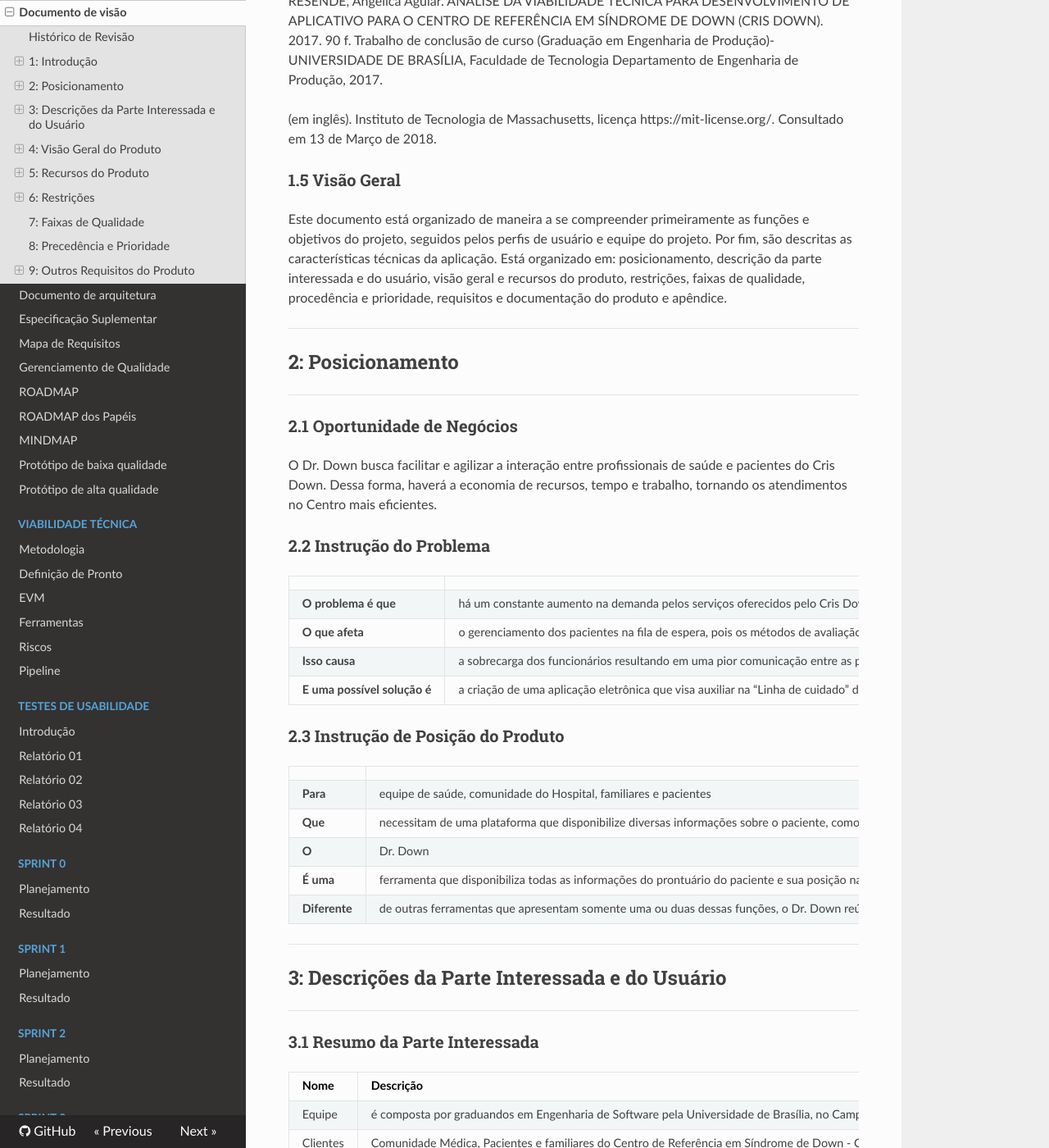
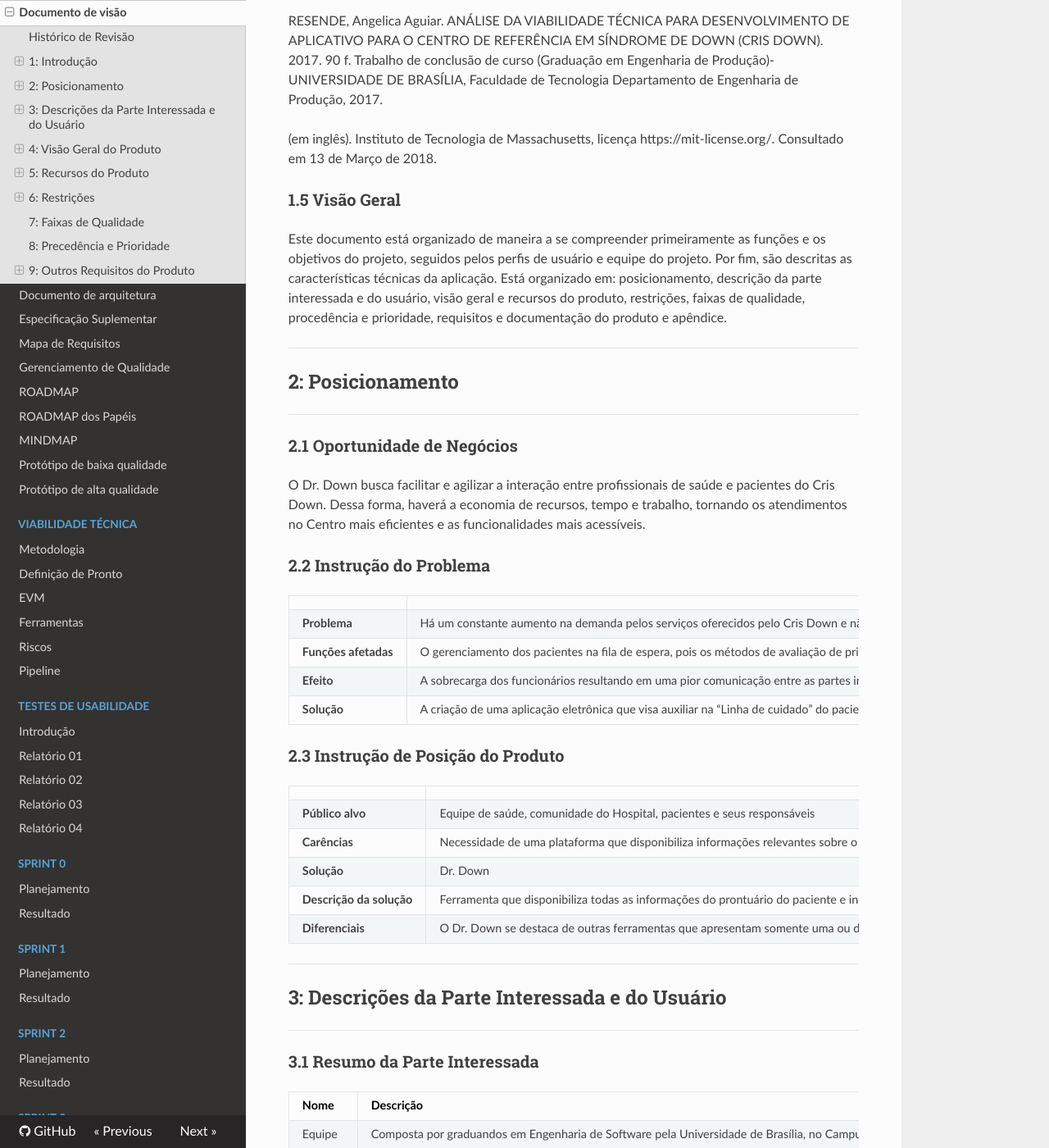
Before and after one commit to fga-eps-mds/2018.1-Dr-Down, an MkDocs documentation site: the page built from docs/mds/VISION_DOCUMENT.md, in a window 1280 px wide and 1400 px high, scrolled down 1851 px. Shown: the whole window at 82% size. Built offline with MkDocs 1.6.1, drawn with Linux system fonts in a browser that asks for light colours; nearby versions of some CDN libraries; old or Windows-style settings are respelled for this version of MkDocs; some of the changed text lies outside the part shown.

Commit message:
Updating vision document
Editing topics from 1 to 6

Co-Authored-By: Geovana Ramos <geovannna.1998@gmail.com>

```diff
--- a/docs/mds/VISION_DOCUMENT.md
+++ b/docs/mds/VISION_DOCUMENT.md
@@ -23,12 +23,12 @@
 
 ### 1.1	Propósito
 
-O propósito deste documento é definir e especificar, de maneira ampla, as características pertinentes à aplicação solicitada pelo Centro de Referência em Síndrome de Down, mais conhecido como Cris Down. Este documento possui como objetivo definir o escopo, os recursos e o público alvo, que serão englobados pelo sistema, além das razões que levam às necessidades do mesmo. Visa explicar detalhes sobre a aplicação a ser desenvolvida: suas características, funcionalidades, como os usuários se relacionam nesse meio e possíveis restrições no desenvolvimento.
+O propósito deste documento é definir e especificar, de maneira ampla, as características pertinentes à aplicação solicitada pelo Centro de Referência em Síndrome de Down, mais conhecido como Cris Down. Sendo assim, possui como objetivo definir o escopo, os recursos e o público alvo, que serão englobados pelo sistema, além das razões que levam às necessidades do mesmo. Visa explicar detalhes sobre a aplicação a ser desenvolvida: suas características, funcionalidades, como os usuários se relacionam nesse meio e possíveis restrições no desenvolvimento.
 
 ### 1.2	Escopo
 
-No mês de Abril do ano de 2013, foi inaugurado na Asa Norte, em Brasília - DF, um local especializado no acompanhamento e cuidado de pessoas com Síndrome de Down, condição também conhecida como trissomia 21. A demanda por atendimento especializado cresce rotineiramente, resultando no aumento do número de pacientes e em uma fila de espera crescente. Consequentemente há a necessidade de um sistema de classificação de prioridades que, atualmente, prioriza os pacientes a partir de uma análise subjetiva por parte da equipe de saúde, sendo esse um dos tópicos a serem abordados para a melhoria da gestão e administração do Cris Down.
-O projeto a ser desenvolvido tem como objetivo oferecer uma ferramenta de gestão dos pacientes, assim como algumas utilidades complementares. O software oferecerá funcionalidades tanto para os profissionais de saúde do Cris Down como para os pacientes e familiares, tratando de áreas como agenda de consultas, esclarecimentos sobre a Síndrome de Down, localização do Cris Down, classificação de risco e sugestões de jogos voltados para os pacientes.
+No mês de Abril do ano de 2013, foi inaugurado na Asa Norte, em Brasília - DF, um local especializado no acompanhamento e cuidado de pessoas com Síndrome de Down, condição também conhecida como trissomia 21. A demanda por atendimento especializado cresce rotineiramente, resultando no aumento da quantidade de pacientes e em uma fila de espera crescente. Consequentemente há a necessidade de um sistema de classificação de prioridades que, atualmente, prioriza os pacientes a partir de uma análise subjetiva por parte da equipe de saúde, sendo esse um dos tópicos a serem abordados para a melhoria da gestão e administração do Cris Down.
+O projeto a ser desenvolvido tem como objetivo oferecer uma ferramenta de gestão dos pacientes, assim como algumas utilidades complementares. O software oferecerá funcionalidades tanto para os profissionais de saúde e funcionários gerais do Cris Down como para os pacientes e seus responsáveis, tratando de áreas como marcação visualização de consultas, esclarecimentos sobre a Síndrome de Down, localização do Cris Down e classificação de risco, entre outros não listados.
 
 ### 1.3	Definições, acrônimos e abreviações
 
@@ -49,7 +49,7 @@
 
 ### 1.5 Visão Geral
 
-Este documento está organizado de maneira a se compreender primeiramente as funções e objetivos do projeto, seguidos pelos perfis de usuário e equipe do projeto. Por fim, são descritas as características técnicas da aplicação. Está organizado em: posicionamento, descrição da parte interessada e do usuário, visão geral e recursos do produto, restrições, faixas de qualidade, procedência e prioridade, requisitos e documentação do produto e apêndice.
+Este documento está organizado de maneira a se compreender primeiramente as funções e os objetivos do projeto, seguidos pelos perfis de usuário e equipe do projeto. Por fim, são descritas as características técnicas da aplicação. Está organizado em: posicionamento, descrição da parte interessada e do usuário, visão geral e recursos do produto, restrições, faixas de qualidade, procedência e prioridade, requisitos e documentação do produto e apêndice.
 
 ***
 ## 2: Posicionamento
@@ -57,27 +57,27 @@
 
 ### 2.1 Oportunidade de Negócios
 
-O Dr. Down busca facilitar e agilizar a interação entre profissionais de saúde e pacientes do Cris Down. Dessa forma, haverá a economia de recursos, tempo e trabalho, tornando os atendimentos no Centro mais eficientes.
+O Dr. Down busca facilitar e agilizar a interação entre profissionais de saúde e pacientes do Cris Down. Dessa forma, haverá a economia de recursos, tempo e trabalho, tornando os atendimentos no Centro mais eficientes e as funcionalidades mais acessíveis.
 
 ### 2.2 Instrução do Problema
 
 |  |  |
 |---|---|
-|**O problema é que**|há um constante aumento na demanda pelos serviços oferecidos pelo Cris Down e não há recursos para um atendimento eficaz aos pacientes|
-|**O que afeta**|o gerenciamento dos pacientes na fila de espera, pois os métodos de avaliação de prioridade de pacientes, por serem totalmente manuais, acabam por diminuir a eficiência na gestão da fila|
-|**Isso causa**| a sobrecarga dos funcionários resultando em uma pior comunicação entre as partes interessadas, e na demora para o paciente ser atendido|
-|**E uma possível solução é**|a criação de uma aplicação eletrônica que visa auxiliar na “Linha de cuidado” do paciente, possibilitando o cadastro dele no sistema, assim como o acompanhamento deste por seus familiares/responsáveis e pela equipe de saúde|
+|**Problema**|Há um constante aumento na demanda pelos serviços oferecidos pelo Cris Down e não há recursos para um atendimento eficaz aos pacientes.|
+|**Funções afetadas**|O gerenciamento dos pacientes na fila de espera, pois os métodos de avaliação de prioridade de pacientes, por serem totalmente manuais, acabam por diminuir a eficiência na gestão da fila.|
+|**Efeito**| A sobrecarga dos funcionários resultando em uma pior comunicação entre as partes interessadas, e na demora para o paciente ser atendido.|
+|**Solução**|A criação de uma aplicação eletrônica que visa auxiliar na “Linha de cuidado” do paciente, possibilitando o cadastro dele no sistema, assim como o acompanhamento deste por seus responsáveis e pela equipe de saúde.|
 
 ### 2.3 Instrução de Posição do Produto
 
 
 |  |  |
 |--------|--------|
-|**Para** |equipe de saúde, comunidade do Hospital, familiares e pacientes|
-|**Que**| necessitam de uma plataforma que disponibilize diversas informações sobre o paciente, como seu histórico, prontuário e posição na fila de espera por consultas|
-|**O**| Dr. Down|
-|**É uma**|ferramenta que disponibiliza todas as informações do prontuário do paciente e sua posição na fila de espera por atendimento de forma rápida e fácil, assim como uma interface de comunicação entre a equipe de saúde e o paciente, e para a divulgação de informações sobre a Síndrome de Down|
-|**Diferente**|de outras ferramentas que apresentam somente uma ou duas dessas funções, o Dr. Down reúne todas essas funcionalidades em uma só aplicação|
+|**Público alvo** |Equipe de saúde, comunidade do Hospital, pacientes e seus responsáveis|
+|**Carências**| Necessidade de uma plataforma que disponibiliza informações relevantes sobre o paciente, como seu histórico e prontuário.|
+|**Solução**| Dr. Down|
+|**Descrição da solução**|Ferramenta que disponibiliza todas as informações do prontuário do paciente e informações sobre a Síndrome de Down, assim como uma interface de troca de conhecimentos entre a equipe de saúde e o paciente (fórum).|
+|**Diferenciais**|O Dr. Down se destaca de outras ferramentas que apresentam somente uma ou duas dessas funções por reunir todas essas funcionalidades em uma só aplicação.|
 
 ***
 ## 3:  Descrições da Parte Interessada e do Usuário
@@ -87,17 +87,17 @@
 
 | Nome | Descrição | Responsabilidade |
 |------|------------|-----------------|
-| Equipe | é composta por graduandos em Engenharia de Software pela Universidade de Brasília, no Campus Gama, discentes das disciplinas de Engenharia de Produto de Software e Métodos de Desenvolvimento de Software. | Desenvolver e gerir o softwarer. |
-| Clientes | Comunidade Médica, Pacientes e familiares do Centro de Referência em Síndrome de Down - Cris Down | Manipular as informações disponibilizadas no sistema para aprimorar o atendimento dos pacientes com SD |
+| Equipe | Composta por graduandos em Engenharia de Software pela Universidade de Brasília, no Campus Gama, discentes das disciplinas de Engenharia de Produto de Software e Métodos de Desenvolvimento de Software. | Desenvolver e gerir o software. |
+| Clientes | Comunidade Médica, funcionários, pacientes e seus responsáveis do Centro de Referência em Síndrome de Down - Cris Down | Manipular as informações disponibilizadas no sistema para aprimorar o atendimento dos pacientes com SD |
 
 ### 3.2  Resumo do Usuário
 
 | Nome | Descrição | Parte Interessada |
 |------|-----------|-------------------|
 | Equipe de saúde do Cris Down | Equipe médica que trabalha no Cris Down | Usuário |
-| Profissional de Saúde | Profissional de saúde, de qualquer especialidade que não seja a médica, que é membro da equipe da saúde do Cris Down | Usuário |
-| Familiares |Familiares ou responsáveis do(s) paciente(s) com SD | Usuário |
-| Paciente com Síndrome de Down | Paciente com síndrome de Down atendido pelo Cris Down | Usuário |
+| Funcionários | Funcionários do Cris Down que trabalham nas áreas de administração e secretaria | Usuário |
+| Responsáveis |Responsáveis do(s) paciente(s) com SD | Usuário |
+| Paciente com Síndrome de Down | Paciente com Síndrome de Down atendido pelo Cris Down | Usuário |
 
 ### 3.3 Ambiente do Usuário
 
@@ -109,11 +109,10 @@
 
 |               |                |
 |---------------|----------------|
-|**Representantes** | Pacientes, familiares e membros da equipe de saúde participantes do Cris Down |
+|**Representantes** | Pacientes e seus responsáveis, funcionários e membros da equipe de saúde participantes do Cris Down |
 | **Descrição**| Usuários que irão usufruir da aplicação e de suas informações.
-|**Tipo** | Equipe de saúde, funcionários do hospital, familiares e pacientes |
-|**Responsabilidade** | Usar a aplicação de forma a otimizar o tempo de busca das informações do paciente e seu status para funcionalidades do Cris Down.|
-| **Critério de sucesso** | Diminuir o uso de métodos tradicionais usando papelada e recorrer informações do usuário de forma mais rápida e eficiente pelo aplicativo web.|
+|**Responsabilidade** | Usar a aplicação de forma a otimizar o tempo de busca das informações necessárias e seu status para cada função.|
+| **Critério de sucesso** | Diminuir o uso de métodos tradicionais e fornecer informações do usuário de forma mais rápida e eficiente pelo aplicativo web.|
 | **Envolvimento** | Alto |
 | **Comentários ou problemas** | - |
 
@@ -126,32 +125,32 @@
 | **Representante** | Usuários |
 | **Descrição** | Equipe médica que trabalha no Cris Down atendendo casos de SD. |
 | **Tipo** | Usuário Avançado |
-| **Responsabilidade** | Conhecer a aplicação e todas as suas funcionalidades, além de utilizá-la para facilitar seu trabalho. |
+| **Responsabilidade** | Conhecer a aplicação e todas as suas funcionalidades, adicionar informações obtidas em consultas nos dados do paciente, além de utilizá-las para facilitar seu trabalho.|
 | **Critérios de sucesso** | Ser capaz de utilizar o sistema para melhorar o atendimento de seus pacientes e aprimorar o gerenciamento do Cris Down. |
 | **Envolvimento** | Baixo |
 | **Comentários ou Problemas** | - |
 
-#### 3.5.2 - Profissionais de Saúde
+#### 3.5.2 - Funcionários
 
 |               |                     |
 |---------------|---------------------|
 | **Representante** | Usuários |
-| **Descrição** |Profissionais de saúde relacionados ao Cris Down que possibilitam atendimento ao paciente em localizações mais próximas a sua residência. |
+| **Descrição** | Funcionários que gerenciam e administram o Cris Down |
 | **Tipo** | Usuário Avançado |
-| **Responsabilidade** | Conhecer a aplicação e utilizá-la para auxiliar no tratamento de pacientes com SD. |
-| **Critérios de sucesso** | Utilizar o sistema para colaborar no tratamento dos pacientes com SD do Cris Down |
-| **Envolvimento** | Baixo |
+| **Responsabilidade** | Conhecer a aplicação e utilizá-la para auxiliar no tratamento de pacientes com SD. Tem a responsabilidade de marcar consultas, especializar os usuários cadastrados no sistema e gerenciar o fórum.  |
+| **Critérios de sucesso** | Se adaptar e utilizar o sistema para colaborar no tratamento dos pacientes com SD do Cris Down |
+| **Envolvimento** | Alto |
 | **Comentários ou Problemas** | - |
 
-#### 3.5.3 - Familiares e/ou Responsáveis
+#### 3.5.3 - Responsáveis
 
 |                  |                     |
 |------------------|---------------------|
 | **Representante** | Usuários|
-| **Descrição** | Familiares do paciente com SD. |
+| **Descrição** | Responsável do paciente com SD. |
 | **Tipo** | Usuário Informal |
-| **Responsabilidade** | Conhecer a aplicação e usá-la para auxiliar no acompanhamento de seu familiar com SD. Marcar consultas para seu familiar com SD. |
-| **Critérios de sucesso** | Ganhar facilidade em se comunicar com Cris Down e acompanhar o prontuário de seu familiar portador de SD. |
+| **Responsabilidade** | Conhecer a aplicação e usá-la para auxiliar no acompanhamento de seu familiar com SD, marcar consultas para seu familiar com SD e manter-se informado com os dados de seu/seus familiares. |
+| **Critérios de sucesso** | Se comunicar com Cris Down e acompanhar o prontuário de seu familiar portador de SD de forma facilitada. |
 | **Envolvimento** | Baixo |
 | **Comentários ou Problemas** | - |
 
@@ -162,7 +161,7 @@
 | **Representante** | Usuários |
 | **Descrição** | Paciente com SD|
 | **Tipo** | Usuário Informal |
-| **Responsabilidade** | Conhecer a aplicação e usá-la para auxiliar em seu tratamento. |
+| **Responsabilidade** | Conhecer a aplicação, usá-la para auxiliar em seu tratamento. |
 | **Critérios de sucesso** | Passar menos tempo em fila de espera e ter uma forma mais fácil de gerir seu calendário de consulta. |
 | **Envolvimento** | Baixo |
 | **Comentários ou Problemas** | - |
@@ -173,12 +172,12 @@
 | Necessidade | Prioridades | Interesses | Solução atual | Solução proposta |
 |-------------|-------------|------------|---------------|------------------|
 | Ajustar a ficha médica de acordo com as especificidades da SD | Alta | Permitir e facilitar à equipe de saúde o diagnóstico de pacientes com SD | Prontuário padronizado para todos os pacientes | Prontuário específico para pacientes com SD |
-| Maior comunicação entre as partes envolvidas | Alta | Facilitar a transmissão de informações entre pacientes, familiares e equipe de saúde | Informações transmitidas durante a consulta presencial | Um meio de comunicação virtual acessível entre os interessados |
+| Maior comunicação entre as partes envolvidas | Alta | Facilitar a transmissão de informações entre pacientes, seus responsáveis e equipe de saúde | Informações transmitidas durante a consulta presencial | Um meio de comunicação virtual acessível entre os interessados |
 | Definição de atributos para a fila de espera | Alta | Padronizar e tornar mais eficiente o sistema de posicionamento da fila de espera | Classificação subjetiva de acordo com o diagnóstico feito pela equipe de saúde | Tornar os critérios para a posição na fila de espera objetivos e padronizados |
 
 ### 3.7	Alternativas e Concorrência
 
-Atualmente não há nenhum aplicativo que integre pacientes de SD, familiares e profissionais - o que é proposto neste projeto.  Há um aplicativo específico para o acompanhamento à saúde das crianças com Síndrome de Down (DownEx) e outros aplicativos que atendem pessoas com deficiência intelectual, que poderiam ser utilizados por pessoas com Síndrome de Down. Contudo, como tais aplicativos têm foco pedagógico e educacional, não são considerados concorrentes.
+Atualmente não há nenhum aplicativo que integre pacientes de SD, seus responsáveis e profissionais - o que é proposto neste projeto.  Há um aplicativo específico para o acompanhamento à saúde das crianças com Síndrome de Down (DownEx) e outros aplicativos que atendem pessoas com deficiência intelectual, que poderiam ser utilizados por pessoas com Síndrome de Down. Contudo, como tais aplicativos têm foco pedagógico e educacional, não são considerados concorrentes.
 
 ***
 ## 4:	Visão Geral do Produto
@@ -193,7 +192,7 @@
 |Benefícios para o Cliente |Recursos de |
 |------------------|-----------------|
 | Consulta rápida do histórico do paciente |Pesquisa no banco de dados do Cris Down. |
-| Comunicação entre pacientes, familiares e equipe de saúde |Fórum para dúvidas e mensagens diretas. |
+| Comunicação entre pacientes, seus responsáveis e equipe de saúde |Fórum para dúvidas e mensagens diretas. |
 | Verificação do paciente na fila de espera | Funcionalidade mostrando o tempo que falta até a sua consulta. |
 
 ### 4.3	Licenciamento e Instalação
@@ -210,37 +209,29 @@
 
 ### 5.2 Nível de acesso
 
-As informações dependem do tipo de usuário. Os pacientes e familiares terão acesso apenas às informações básicas do prontuário e a de dados relacionados à marcação de consulta e fila de espera. Caso seja um funcionário do hospital, possuirá, além das informações básicas do paciente, o número de SES e poderá inserir informações sobre o atendimento realizado por ele. A equipe de saúde, por fim, terá acesso a todas as funcionalidades básicas, além de modificar/atualizar informações sobre o paciente no sistema.
+As informações dependem do tipo de usuário. Os pacientes e seus responsáveis terão acesso às informações básicas do prontuário e de dados relacionados à marcação de consulta, porém não poderão editá-los. Caso seja um funcionário do hospital, possuirá, além do acesso à informações básicas do paciente, permissão para editá-las, dentre outras funcionalidades relacionadas à administração do site. A equipe de saúde, por fim, terá acesso a todas as funcionalidades básicas, além de modificar/atualizar informações sobre o paciente no sistema.
 
 ### 5.3 Cadastro
 
-O cadastro ocorrerá no próprio aplicativo. Quando o perfil for de alguém da equipe de saúde ou de algum outro funcionário do Cris Dow, a concretização do mesmo dependerá da confirmação das informações prestadas, que será feita por meio de um administrador do sistema.
+O cadastro ocorrerá no próprio aplicativo. Quando o usuário cadastrado fizer parte da equipe de saúde ou dos funcionário do Cris Dow, a concretização do usuário no site dependerá da confirmação das informações prestadas, que será feita por meio de um administrador do sistema.
 
 ### 5.4 Fórum
 
-Dentro da aplicação, o espaço deve fornecer salas de fóruns para o esclarecimento de dúvidas dos usuários.
+Dentro da aplicação, o espaço deve fornecer salas de fóruns para o esclarecimento de dúvidas, reclamações e sugestões dos usuários.
 
 ### 5.5 Informações
 
-No quesito informações, o aplicativo fornecerá um FAQ com as perguntas mais frequentes feitas pelos usuários, agenda com as futuras consultas, além dos locais de atendimento para a comunidade do Cris Down.
+No quesito informações, o aplicativo fornecerá um FAQ com as perguntas mais frequentes feitas pelos usuários, locais de vacinação, calendário de vacina, texto informativo sobre a SD, além de uma página de ajuda sobre a usabilidade do site.
 
 ### 5.6 Localização
 
-Além de conter a localização do Cris Down, o aplicativo fornecerá a localização com os principais eventos organizados ou recomendados pelo mesmo.
+Além de conter a localização do Cris Down, o aplicativo fornecerá a localização dos principais eventos organizados ou recomendados pelo mesmo.
 
-### 5.7 Fila de Espera
+### 5.7 Marcação de consulta
 
-Haverá um questionário durante cada triagem para definir a posição do paciente de acordo com o risco ambulatorial definido a partir de seu prontuário. Conterá ainda o tempo estimado na fila e um contador de posição na mesma.
+Funcionários do Cris Down poderão marcar consultas, aceitar pedidos de consultas feitos pelos pacientes e seus responsáveis e definir a prioridade do paciente para a fila de espera de acordo com o seu risco ambulatorial.
 
-### 5.8 Relatórios gerenciais
-
-O software irá gerar relatórios a respeito do uso do aplicativo e da lista de espera dos atendimentos.
-
-### 5.9 Marcação de consulta
-
-A equipe de saúde e os outros funcionários do Cris Down poderão marcar consultas e definir a prioridade do paciente para a fila de espera, de acordo com o seu risco ambulatorial.
-
-### 5.10 Linha de Cuidado
+### 5.8 Linha de Cuidado
 
 O software listará diversos procedimentos e orientações que são recomendados à pessoas com Síndrome de Down de acordo com sua idade. Caso não haja confirmação de que o paciente tenha seguido o que foi listado até a data sugerida no aplicativo, o software notificará o paciente e/ou parente responsável, para que uma ação seja tomada para resolver a pendência.
 
@@ -258,13 +249,13 @@
 
 ### 6.3 Restrições de design
 
-O sistema deve ter uma interface que seja de fácil uso por pessoas com e sem SD. Dessa forma, deverá ser uma plataforma chamativa, em que todos os ícone sejam de fácil acesso.
+O sistema deve ter uma interface que seja de fácil uso por pessoas com e sem SD. Dessa forma, deverá ser uma plataforma chamativa, com ícones e botões claros e que sejam de fácil acesso.
 
 ***
 ## 7:	Faixas de Qualidade
 ***
 
-Para maior eficiência a aplicação será web, pois o gerenciamento de pacientes pelos funcionários do hospital seria dificultado no caso de uma aplicação exclusiva para aparelhos mobile. Porém, para atender os pacientes e familiares com qualidade, o Dr. Down deve se adaptar a tela de smartphones e tablets.
+Para maior eficiência a aplicação será web, pois o gerenciamento de pacientes pelos funcionários do hospital seria dificultado no caso de uma aplicação exclusiva para aparelhos mobile. Porém, para facilitar o acesso de pacientes e seus responsáveis, o Dr. Down deve se adaptar à tela de smartphones e tablets.
 
 ***
 ## 8:	Precedência e Prioridade
```
